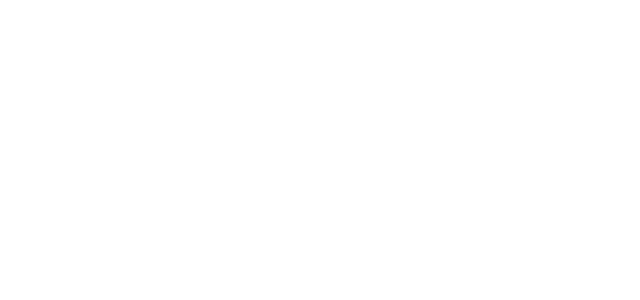
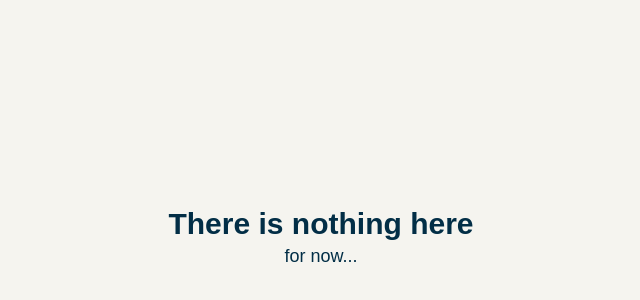
Before and after one commit to jack-rowe/portfolio, a Next.js app: page / in a window 1280 px wide. Shown: the part 162-462 px from the top of the page, without its empty margins (319-959 px from the left). Built offline with nearby package versions, Linux system fonts and the light colour scheme.

Commit message:
netlify setup

```diff
--- a/package.json
+++ b/package.json
@@ -10,6 +10,7 @@
   },
   "dependencies": {
     "@hookform/resolvers": "^3.10.0",
+    "@netlify/plugin-nextjs": "^5.9.3",
     "@radix-ui/react-accordion": "^1.2.2",
     "@radix-ui/react-alert-dialog": "^1.1.4",
     "@radix-ui/react-aspect-ratio": "^1.1.1",
--- a/src/app/page.tsx
+++ b/src/app/page.tsx
@@ -1,3 +1,11 @@
 export default function Home() {
-  return <div className="bg-secondary h-full w-full"></div>;
+  return (
+    <div className="bg-secondary h-screen w-full ">
+      {/* nothing here message */}
+      <div className="flex flex-col items-center justify-center h-full">
+        <h1 className="text-3xl font-bold">There is nothing here</h1>
+        <p className="text-lg">for now...</p>
+      </div>
+    </div>
+  );
 }
```
Also changed, not shown: 2 other files (tests, documents, lock files or other folders).
